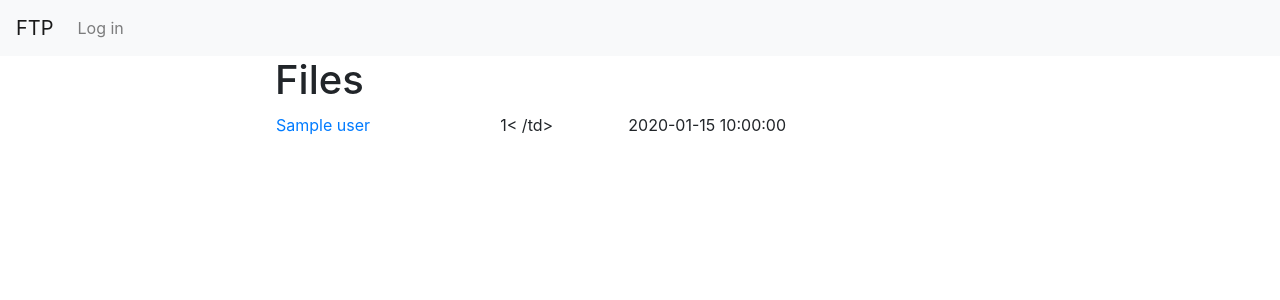
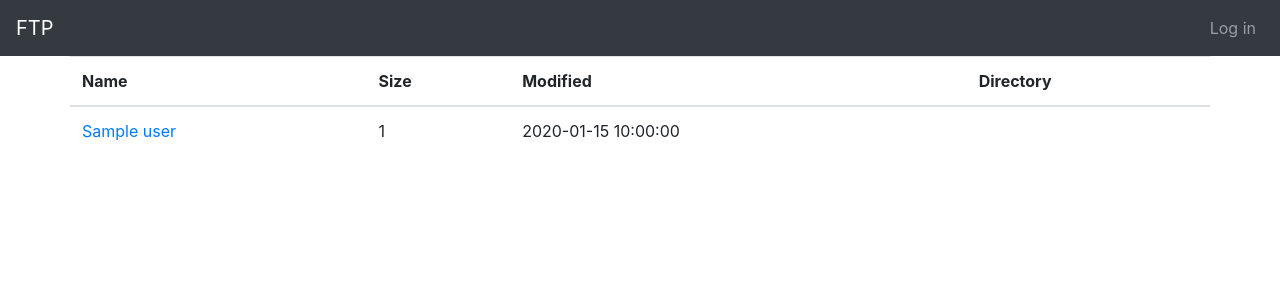
Before and after one commit to AleksandrKovshariov/Client, a Flask app: template templates/files/files.html in a window 1280 px wide. Shown: the top 300 px of the page. Run offline with Flask 2, Linux system fonts and the light colour scheme; the template is opened without the code that fills it: most values are stand-ins (such as "Sample title", 1, 10 or a date in 2020); some libraries are stand-ins or nearby versions.

Commit message:
Change design

```diff
--- a/auth.py
+++ b/auth.py
@@ -33,6 +33,7 @@ def login():
 
         session.clear()
         session['access_token'] = contents.get('access_token')
+        session['username'] = username
         return redirect(url_for('files.access'))
 
     return render_template('auth/login.html')
@@ -47,6 +48,7 @@ def logout():
 @bp.before_app_request
 def load_logged_in_user():
     g.access_token = session.get('access_token')
+    g.username = session.get('username')
 
 
 def login_required(view):
--- a/templates/auth/login.html
+++ b/templates/auth/login.html
@@ -5,7 +5,9 @@
 {% block  content %}
 <div class="container">
   <div class="row justify-content-md-center align-items-center">
-    <div class="col-md-6">
+    <div class="col-md-6 jumbotron">
+      <h1 class="display-4">Log in</h1>
+      <hr class="my-4">
       <form method="post" class="login_form">
         <div class="form-group">
             <label for="username">Username</label>
--- a/templates/base.html
+++ b/templates/base.html
@@ -11,7 +11,7 @@
     <title>Client</title>
   </head>
   <body>
-    <nav class="navbar navbar-expand-lg navbar-light bg-light">
+    <nav class="navbar navbar-expand-lg navbar-dark bg-dark">
       <a class="navbar-brand" href="#"> FTP </a>
       <button class="navbar-toggler" type="button" data-toggle="collapse" data-target="#navbarSupportedContent" aria-controls="navbarSupportedContent" aria-expanded="false" aria-label="Toggle navigation">
         <span class="navbar-toggler-icon"></span>
@@ -23,15 +23,25 @@
                 <li class="nav-item">
                     <a class="nav-link" href="{{ url_for('files.access') }}">My access</a>
                 </li>
-                <li class="nav-item">
-                    <a class="nav-link" href="{{ url_for('auth.logout') }}">Log out</a>
-                </li>
             {% else %}
-                <li class="nav-item">
-                    <a class="nav-link" href="{{ url_for('auth.login') }}">Log in</a>
-                </li>
             {% endif %}
         </ul>
+        <ul class="navbar-nav ml-auto">
+          {% if g.access_token %}
+			<li class="nav-item dropdown">
+			  <a class="nav-link dropdown-toggle" href="#" id="navbarDropdownMenuLink" data-toggle="dropdown" aria-haspopup="true" aria-expanded="false">
+			    {{ g.username }}
+			  </a>
+			  <div class="dropdown-menu dropdown-menu-right m-2" aria-labelledby="navbarDropdownMenuLink">
+			  		<a class="dropdown-item" href="{{ url_for('auth.logout') }}">Log out</a>
+			  </div>
+		    </li>
+          {% else %}
+            <li class="nav-item">
+                <a class="nav-link" href="{{ url_for('auth.login') }}">Log in</a>
+            </li>
+          {% endif %}
+		</ul>
       </div>
     </nav>
 
--- a/templates/files/files.html
+++ b/templates/files/files.html
@@ -4,9 +4,15 @@
 {% block content %}
 <div class="container">
   <div class="row justify-content-md-center align-items-center">
-    <div class="col-md-8">
-        <table style="width:100%">
-          <h1>Files</h1>
+    <table class="table">
+      <thead>
+        <tr>
+          <th scope="col">Name</th>
+          <th scope="col">Size</th>
+          <th scope="col">Modified</th>
+          <th scope="col">Directory</th>
+        </tr>
+      </thead>
           {% for user in users %}
           <tr>
               <td>
@@ -14,13 +20,12 @@
                       {{ user['name'] }}
                   </a>
               </td>
-            <td>{{ user['size'] }}< /td>
+            <td>{{ user['size'] }}</td>
             <td>{{ user['modified'] }}</td>
             <td>{{ user['isDir'] }}</td>
           </tr>
           {% endfor %}
-        </table>
-    </div>
+    </table>
   </div>
 </div>
 {% endblock %}
```
Also changed, not shown: templates/files/accesses.html (+6 -2 lines).
